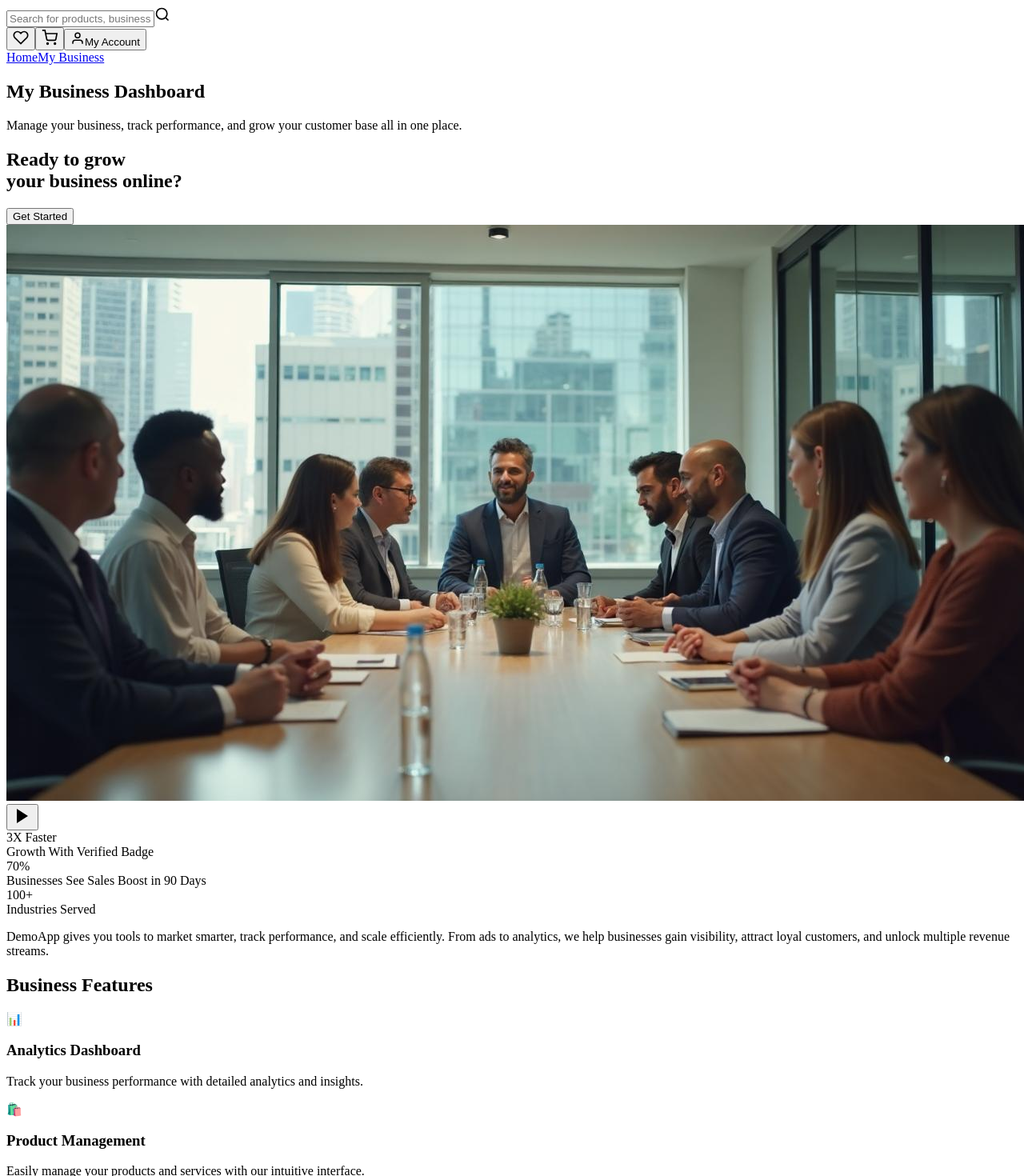
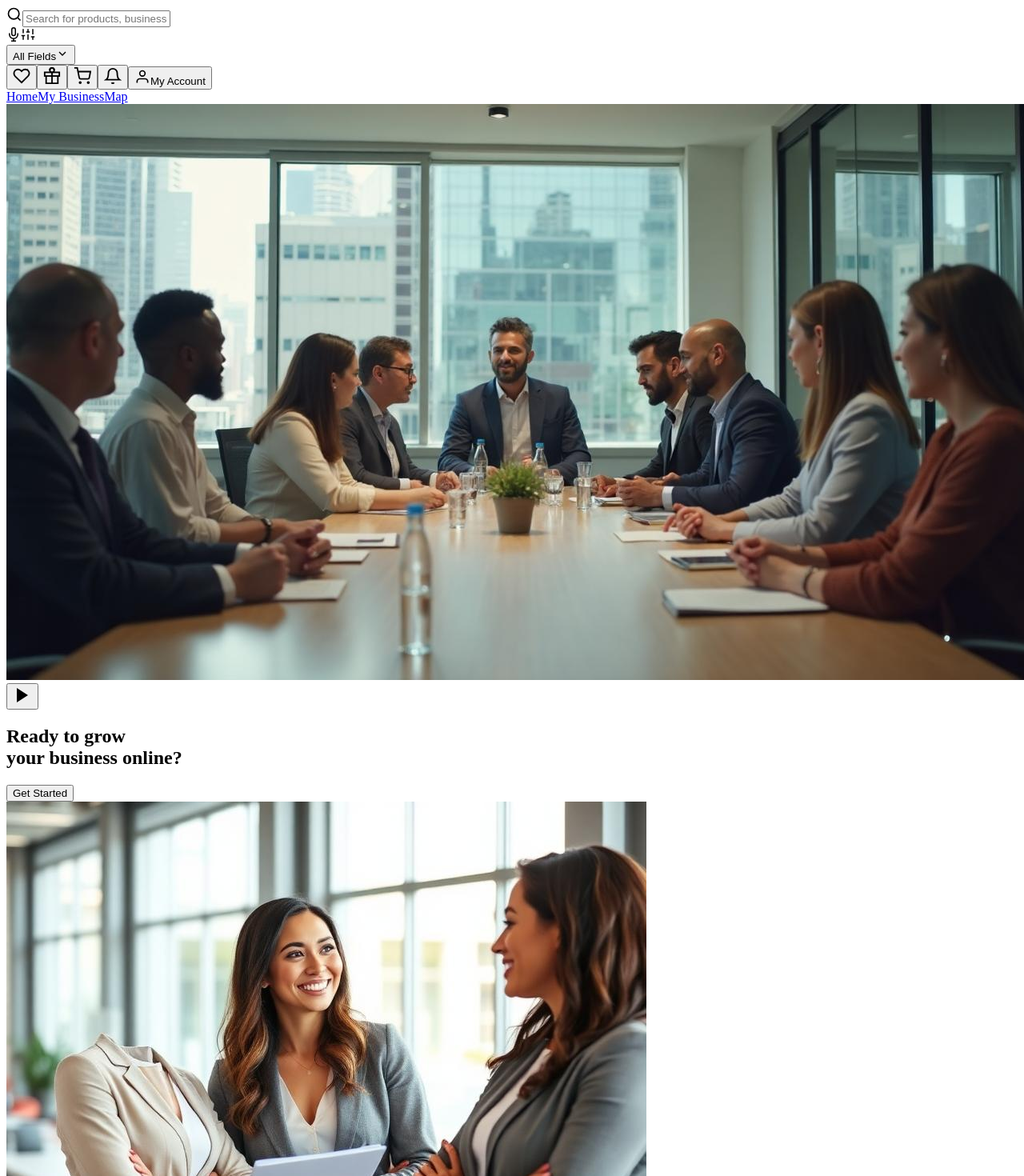
Before and after one commit to adnan-khattak/DemoApp, a React (Vite) app: page /business in a window 1280 px wide. Shown: the top 1470 px of the page at 80% size. Built offline with nearby package versions, Linux system fonts and the light colour scheme; the HTML template or start-up script is replaced by a standard one.

Commit message:
Feat: UI updated..

```diff
--- a/src/components/Categories.tsx
+++ b/src/components/Categories.tsx
@@ -36,9 +36,9 @@ const Categories = () => {
   ];
 
   return (
-    <section className="max-w-7xl mx-auto my-12 px-4 text-center">
+    <section className="max-w-7xl mx-auto my-12 px-4 text-left">
       <h2 className="text-3xl font-bold text-gray-800 mb-4">
-        From <span className="text-blue-500">Home-Based Sellers to Global Suppliers</span> —
+        From <span className="text-blue-500">Home-Based Sellers to Global Suppliers—</span>
       </h2>
       <p className="text-lg text-gray-500 mb-8">Real Businesses Growing Every Day</p>
 
--- a/src/components/Header.tsx
+++ b/src/components/Header.tsx
@@ -1,40 +1,171 @@
-import React from 'react';
+import React from "react";
 
 const Header = () => {
   return (
-    <header className="bg-blue-500 px-4 py-4 shadow-md">
+    <header className="bg-[#1890ff] px-6 py-3 shadow-md">
       <div className="max-w-7xl mx-auto flex items-center justify-between flex-wrap gap-4">
-        <div className="flex items-center bg-white rounded-full px-4 py-2 flex-1 max-w-lg min-w-80 shadow-sm">
+        {/* Search Bar */}
+        <div className="flex items-center bg-white rounded-full px-4 py-2 flex-1 max-w-2xl min-w-72 shadow-sm">
+          {/* Search Icon */}
+          <svg
+            className="text-gray-500 mr-2"
+            width="20"
+            height="20"
+            viewBox="0 0 24 24"
+            fill="none"
+            stroke="currentColor"
+            strokeWidth="2"
+          >
+            <circle cx="11" cy="11" r="8" />
+            <path d="m21 21-4.35-4.35" />
+          </svg>
+
+          {/* Input */}
           <input
             type="text"
             placeholder="Search for products, businesses, or services..."
-            className="flex-1 px-2 py-1 text-base outline-none"
+            className="flex-1 text-sm text-gray-700 outline-none placeholder-gray-500"
           />
-          <svg className="text-gray-600 ml-2" width="20" height="20" viewBox="0 0 24 24" fill="none" stroke="currentColor" strokeWidth="2">
-            <circle cx="11" cy="11" r="8"/>
-            <path d="m21 21-4.35-4.35"/>
-          </svg>
+
+          {/* Mic + Filter Icons */}
+          <div className="flex items-center gap-2 border-l border-gray-200 pl-3">
+            {/* Mic Icon */}
+            <svg
+              className="text-[#1890ff] cursor-pointer hover:opacity-80"
+              width="18"
+              height="18"
+              viewBox="0 0 24 24"
+              fill="none"
+              stroke="currentColor"
+              strokeWidth="2"
+            >
+              <path d="M12 1a3 3 0 0 0-3 3v7a3 3 0 0 0 6 0V4a3 3 0 0 0-3-3z" />
+              <path d="M19 10v2a7 7 0 0 1-14 0v-2" />
+              <line x1="12" y1="19" x2="12" y2="23" />
+              <line x1="8" y1="23" x2="16" y2="23" />
+            </svg>
+
+            {/* Filter Icon */}
+            <svg
+              className="text-[#1890ff] cursor-pointer hover:opacity-80"
+              width="18"
+              height="18"
+              viewBox="0 0 24 24"
+              fill="none"
+              stroke="currentColor"
+              strokeWidth="2"
+            >
+              <line x1="4" y1="21" x2="4" y2="14" />
+              <line x1="4" y1="10" x2="4" y2="3" />
+              <line x1="12" y1="21" x2="12" y2="12" />
+              <line x1="12" y1="8" x2="12" y2="3" />
+              <line x1="20" y1="21" x2="20" y2="16" />
+              <line x1="20" y1="12" x2="20" y2="3" />
+              <line x1="1" y1="14" x2="7" y2="14" />
+              <line x1="9" y1="8" x2="15" y2="8" />
+              <line x1="17" y1="16" x2="23" y2="16" />
+            </svg>
+
+            {/* Divider */}
+            <div className="border-l border-gray-200 h-5 mx-2"></div>
+
+            {/* Dropdown */}
+            <button className="flex items-center text-sm text-[#1890ff] font-medium hover:opacity-80">
+              All Fields
+              <svg
+                className="ml-1"
+                width="16"
+                height="16"
+                viewBox="0 0 24 24"
+                fill="none"
+                stroke="currentColor"
+                strokeWidth="2"
+              >
+                <polyline points="6 9 12 15 18 9" />
+              </svg>
+            </button>
+          </div>
         </div>
 
-        <div className="flex items-center gap-4">
-          <button className="bg-transparent border-none text-white cursor-pointer p-2 rounded-full hover:bg-white hover:bg-opacity-10 transition-all duration-300 flex items-center justify-center" aria-label="Favorites">
-            <svg width="20" height="20" viewBox="0 0 24 24" fill="none" stroke="currentColor" strokeWidth="2">
-              <path d="M20.84 4.61a5.5 5.5 0 0 0-7.78 0L12 5.67l-1.06-1.06a5.5 5.5 0 0 0-7.78 7.78l1.06 1.06L12 21.23l7.78-7.78 1.06-1.06a5.5 5.5 0 0 0 0-7.78z"/>
+        {/* Right Icons */}
+        <div className="flex items-center gap-6 text-white">
+          {/* Heart */}
+          <button className="hover:opacity-80 transition">
+            <svg
+              width="22"
+              height="22"
+              viewBox="0 0 24 24"
+              fill="none"
+              stroke="currentColor"
+              strokeWidth="2"
+            >
+              <path d="M20.8 4.6a5.5 5.5 0 0 0-7.8 0L12 5.6l-1-1a5.5 5.5 0 0 0-7.8 7.8L12 21l8.8-8.8a5.5 5.5 0 0 0 0-7.8z" />
             </svg>
           </button>
-          <button className="bg-transparent border-none text-white cursor-pointer p-2 rounded-full hover:bg-white hover:bg-opacity-10 transition-all duration-300 flex items-center justify-center" aria-label="Cart">
-            <svg width="20" height="20" viewBox="0 0 24 24" fill="none" stroke="currentColor" strokeWidth="2">
-              <circle cx="9" cy="21" r="1"/>
-              <circle cx="20" cy="21" r="1"/>
-              <path d="M1 1h4l2.68 13.39a2 2 0 0 0 2 1.61h9.72a2 2 0 0 0 2-1.61L23 6H6"/>
+
+          {/* Gift */}
+          <button className="hover:opacity-80 transition">
+            <svg
+              width="22"
+              height="22"
+              viewBox="0 0 24 24"
+              fill="none"
+              stroke="currentColor"
+              strokeWidth="2"
+            >
+              <polyline points="20 12 20 22 4 22 4 12" />
+              <rect x="2" y="7" width="20" height="5" />
+              <line x1="12" y1="22" x2="12" y2="7" />
+              <path d="M12 7a3 3 0 1 1 3-3" />
+              <path d="M12 7a3 3 0 1 0-3-3" />
             </svg>
           </button>
-          <button className="bg-transparent border-none text-white cursor-pointer flex items-center gap-2 px-4 py-2 rounded-2xl hover:bg-white hover:bg-opacity-10 transition-all duration-300">
-            <svg width="18" height="18" viewBox="0 0 24 24" fill="none" stroke="currentColor" strokeWidth="2">
-              <path d="M20 21v-2a4 4 0 0 0-4-4H8a4 4 0 0 0-4 4v2"/>
-              <circle cx="12" cy="7" r="4"/>
+
+          {/* Cart */}
+          <button className="hover:opacity-80 transition">
+            <svg
+              width="22"
+              height="22"
+              viewBox="0 0 24 24"
+              fill="none"
+              stroke="currentColor"
+              strokeWidth="2"
+            >
+              <circle cx="9" cy="21" r="1" />
+              <circle cx="20" cy="21" r="1" />
+              <path d="M1 1h4l2.68 13.39a2 2 0 0 0 2 1.61h9.72a2 2 0 0 0 2-1.61L23 6H6" />
             </svg>
-            My Account
+          </button>
+
+          {/* Notification */}
+          <button className="hover:opacity-80 transition">
+            <svg
+              width="22"
+              height="22"
+              viewBox="0 0 24 24"
+              fill="none"
+              stroke="currentColor"
+              strokeWidth="2"
+            >
+              <path d="M18 8a6 6 0 0 0-12 0c0 7-3 9-3 9h18s-3-2-3-9" />
+              <path d="M13.73 21a2 2 0 0 1-3.46 0" />
+            </svg>
+          </button>
+
+          {/* Account */}
+          <button className="flex items-center gap-2 hover:opacity-80 transition">
+            <svg
+              width="20"
+              height="20"
+              viewBox="0 0 24 24"
+              fill="none"
+              stroke="currentColor"
+              strokeWidth="2"
+            >
+              <path d="M20 21v-2a4 4 0 0 0-4-4H8a4 4 0 0 0-4 4v2" />
+              <circle cx="12" cy="7" r="4" />
+            </svg>
+            <span className="text-sm font-medium">My Account</span>
           </button>
         </div>
       </div>
--- a/src/components/Hero.tsx
+++ b/src/components/Hero.tsx
@@ -16,22 +16,10 @@ const Hero = ({ variant = 'selling' }: HeroProps) => {
       };
 
   return (
-    <section className="max-w-7xl mx-auto my-8 px-4 grid grid-cols-2 gap-8 items-center">
-      <div className="flex flex-col gap-4">
-        <h1 className="text-4xl font-bold text-gray-800 leading-tight">
-          {content.title.split('\n').map((line, i) => (
-            <span key={i}>
-              {line}
-              {i === 0 && <br />}
-            </span>
-          ))}
-        </h1>
-        <button className="bg-blue-500 text-white border-none px-8 py-4 rounded-lg text-lg font-semibold cursor-pointer hover:bg-blue-600 transition-all duration-300 self-start">
-          {content.buttonText}
-        </button>
-      </div>
-
-      <div className="flex flex-col gap-4">
+    <section className="max-w-7xl mx-auto my-8 px-4">
+      <div className="grid grid-cols-2 gap-8 items-start">
+        {/* Main visual area */}
+        <div className="space-y-6">
           <div className="relative">
             <img
               src="/src/assets/hero-meeting.jpg"
@@ -44,6 +32,35 @@ const Hero = ({ variant = 'selling' }: HeroProps) => {
               </svg>
             </button>
           </div>
+
+          {/* Text and button section below main image */}
+          <div className="flex items-center justify-between">
+            <h1 className="text-4xl font-bold text-gray-800 leading-tight">
+              {content.title.split('\n').map((line, i) => (
+                <span key={i}>
+                  {line}
+                  {i === 0 && <br />}
+                </span>
+              ))}
+            </h1>
+            <button className="bg-blue-600 text-white px-6 py-3 rounded-lg font-medium hover:bg-blue-700 transition-colors duration-200">
+              {content.buttonText}
+            </button>
+          </div>
+        </div>
+
+        {/* Secondary visual area */}
+        <div className="relative">
+          <img
+            src="/src/assets/women-entrepreneurs.jpg"
+            alt="Business growth and entrepreneurship"
+            className="w-full h-80 object-cover rounded-xl shadow-lg"
+          />
+          <div className="absolute inset-0 bg-black bg-opacity-20 rounded-xl"></div>
+          <div className="absolute bottom-4 left-4 text-white">
+            <p className="text-lg font-medium">Ready to grow your business online?</p>
+          </div>
+        </div>
       </div>
     </section>
   );
--- a/src/components/Navigation.tsx
+++ b/src/components/Navigation.tsx
@@ -23,6 +23,14 @@ const Navigation = () => {
         >
           My Business
         </a>
+        <a
+          href="/"
+          className={`text-gray-500 px-4 py-2 rounded-md transition-all duration-300 font-medium ${
+            location.pathname === '/business' ? 'text-blue-500 bg-blue-50' : 'hover:text-blue-500 hover:bg-blue-50'
+          }`}
+        >
+          Map
+        </a>
       </div>
     </nav>
   );
--- a/src/pages/MyBusiness.tsx
+++ b/src/pages/MyBusiness.tsx
@@ -3,68 +3,76 @@ import Header from '../components/Header';
 import Navigation from '../components/Navigation';
 import Hero from '../components/Hero';
 import Stats from '../components/Stats';
+import Categories from '../components/Categories';
 
 const MyBusiness = () => {
-  const features = [
-    {
-      icon: '📊',
-      title: 'Analytics Dashboard',
-      description: 'Track your business performance with detailed analytics and insights.'
-    },
-    {
-      icon: '🛍️',
-      title: 'Product Management',
-      description: 'Easily manage your products and services with our intuitive interface.'
-    },
-    {
-      icon: '📱',
-      title: 'Mobile Ready',
-      description: 'Access your business dashboard from any device, anywhere.'
-    },
-    {
-      icon: '🔒',
-      title: 'Secure Platform',
-      description: 'Your business data is protected with enterprise-grade security.'
-    },
-    {
-      icon: '💬',
-      title: 'Customer Support',
-      description: 'Get help when you need it with our dedicated support team.'
-    },
-    {
-      icon: '📈',
-      title: 'Growth Tools',
-      description: 'Access tools and resources to help your business grow.'
-    }
-  ];
+  // const features = [
+  //   {
+  //     icon: '📊',
+  //     title: 'Analytics Dashboard',
+  //     description: 'Track your business performance with detailed analytics and insights.'
+  //   },
+  //   {
+  //     icon: '🛍️',
+  //     title: 'Product Management',
+  //     description: 'Easily manage your products and services with our intuitive interface.'
+  //   },
+  //   {
+  //     icon: '📱',
+  //     title: 'Mobile Ready',
+  //     description: 'Access your business dashboard from any device, anywhere.'
+  //   },
+  //   {
+  //     icon: '🔒',
+  //     title: 'Secure Platform',
+  //     description: 'Your business data is protected with enterprise-grade security.'
+  //   },
+  //   {
+  //     icon: '💬',
+  //     title: 'Customer Support',
+  //     description: 'Get help when you need it with our dedicated support team.'
+  //   },
+  //   {
+  //     icon: '📈',
+  //     title: 'Growth Tools',
+  //     description: 'Access tools and resources to help your business grow.'
+  //   }
+  // ];
 
   return (
+    // <div>
+    //   <Header />
+    //   <Navigation />
+
+    //   <section className="bg-gradient-to-br from-blue-500 to-blue-600 text-white py-12 text-center">
+    //     <h1 className="text-4xl font-bold mb-4">My Business Dashboard</h1>
+    //     <p className="text-xl opacity-90 max-w-2xl mx-auto">
+    //       Manage your business, track performance, and grow your customer base all in one place.
+    //     </p>
+    //   </section>
+
+    //   <Hero variant="growing" />
+    //   <Stats variant="growing" />
+
+    //   <section className="max-w-7xl mx-auto my-12 px-4">
+    //     <h2 className="text-3xl font-bold text-gray-800 text-center mb-8">Business Features</h2>
+    //     <div className="grid grid-cols-1 md:grid-cols-2 lg:grid-cols-3 gap-8 mt-8">
+    //       {features.map((feature, index) => (
+    //         <div key={index} className="bg-white p-8 rounded-xl shadow-lg text-center hover:transform hover:-translate-y-2 transition-all duration-300">
+    //           <div className="text-5xl mb-4">{feature.icon}</div>
+    //           <h3 className="text-xl font-semibold text-gray-800 mb-4">{feature.title}</h3>
+    //           <p className="text-gray-500 leading-relaxed">{feature.description}</p>
+    //         </div>
+    //       ))}
+    //     </div>
+    //   </section>
+    // </div>
     <div>
-      <Header />
+            <Header />
       <Navigation />
-
-      <section className="bg-gradient-to-br from-blue-500 to-blue-600 text-white py-12 text-center">
-        <h1 className="text-4xl font-bold mb-4">My Business Dashboard</h1>
-        <p className="text-xl opacity-90 max-w-2xl mx-auto">
-          Manage your business, track performance, and grow your customer base all in one place.
-        </p>
-      </section>
-
       <Hero variant="growing" />
       <Stats variant="growing" />
-
-      <section className="max-w-7xl mx-auto my-12 px-4">
-        <h2 className="text-3xl font-bold text-gray-800 text-center mb-8">Business Features</h2>
-        <div className="grid grid-cols-1 md:grid-cols-2 lg:grid-cols-3 gap-8 mt-8">
-          {features.map((feature, index) => (
-            <div key={index} className="bg-white p-8 rounded-xl shadow-lg text-center hover:transform hover:-translate-y-2 transition-all duration-300">
-              <div className="text-5xl mb-4">{feature.icon}</div>
-              <h3 className="text-xl font-semibold text-gray-800 mb-4">{feature.title}</h3>
-              <p className="text-gray-500 leading-relaxed">{feature.description}</p>
-            </div>
-          ))}
-        </div>
-      </section>
+      <Categories />
     </div>
   );
 };
```
Lines whose indentation alone changed are shown as unchanged.
